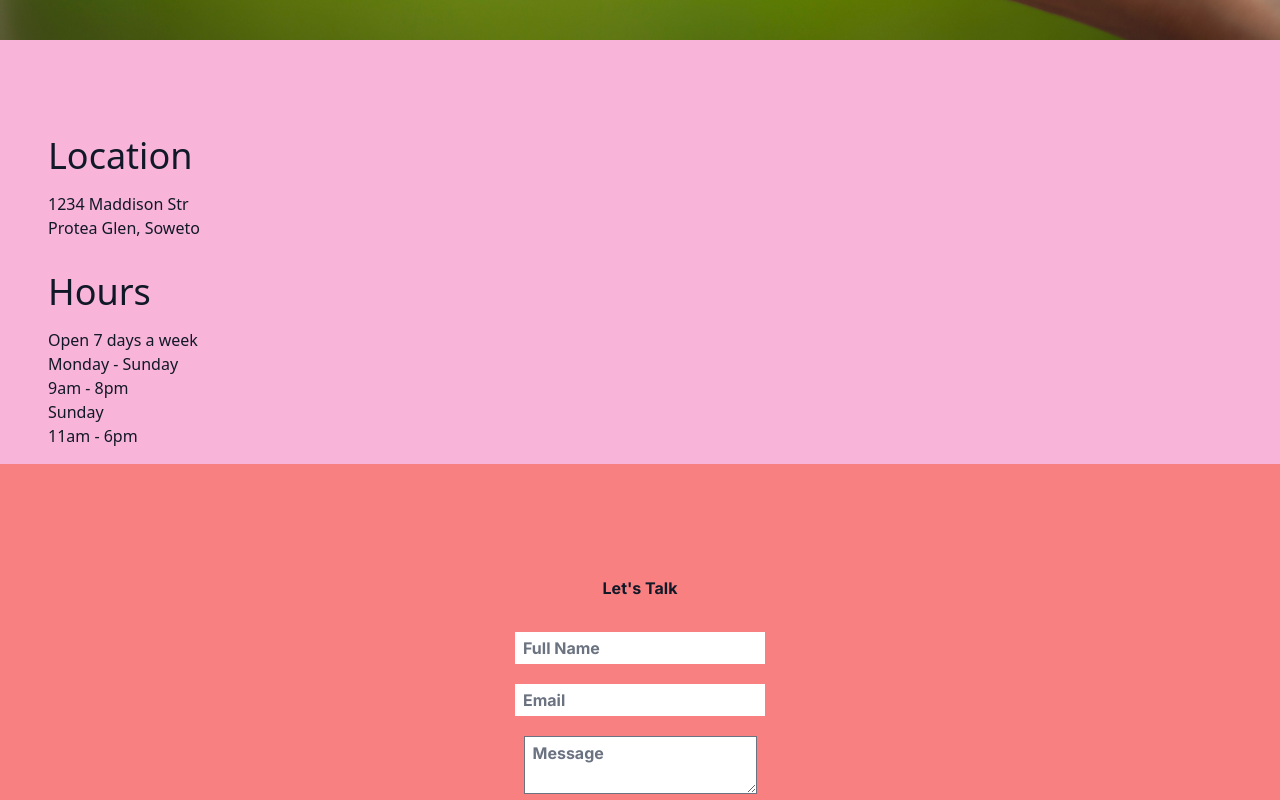
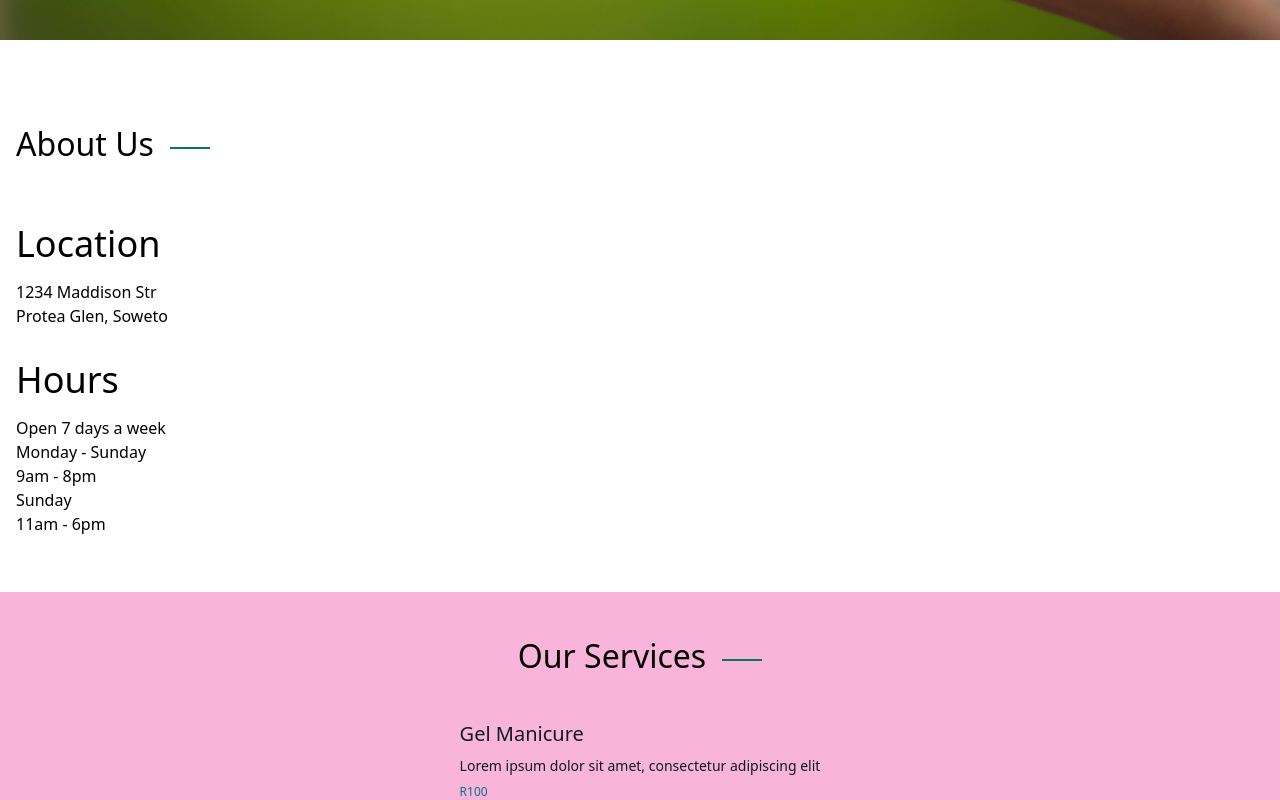
Before and after one commit to Mbhon1/Ingelosi-App, a Next.js app: page / in a window 1280 px wide. Shown: the part 760-1560 px from the top of the page. Built offline with nearby package versions, Linux system fonts and the light colour scheme.

Commit message:
adding content pt.1

```diff
--- /dev/null
+++ b/components/About.jsx
@@ -0,0 +1,40 @@
+import React from "react";
+import Headings from "./Headings";
+
+const About = () => {
+  return (
+    <section id="about" className="container px-4 py-10 mx-auto">
+      <Headings title="About Us" />
+      <div className="grid grid-cols-1 md:grid-cols-2 gap-[60px]">
+        <div className="py-4 ">
+          <h2 className="pb-4 text-4xl">Location</h2>
+          <p>1234 Maddison Str</p>
+          <p>Protea Glen, Soweto</p>
+        </div>
+      </div>
+
+      <div className="py-4 overflow-hidden">
+        <h2 className="pb-4 overflow-hidden text-4xl">Hours</h2>
+        <ul>
+          <div className="overflow-hidden">
+            <li>Open 7 days a week</li>
+          </div>
+          <div className="overflow-hidden">
+            <li>Monday - Sunday</li>
+          </div>
+          <div className="overflow-hidden">
+            <li>9am - 8pm</li>
+          </div>
+          <div className="overflow-hidden">
+            <li>Sunday</li>
+          </div>
+          <div className="overflow-hidden">
+            <li>11am - 6pm</li>
+          </div>
+        </ul>
+      </div>
+    </section>
+  );
+};
+
+export default About;
--- a/components/Contact.jsx
+++ b/components/Contact.jsx
@@ -1,22 +1,21 @@
 import { motion } from "framer-motion";
-import Layout from "@/layouts/layout";
 import Form from "./Form";
 
 const letsTalk = "Let's Talk";
 export default function Contact() {
   return (
-    <Layout>
+    <>
       <motion.div
         id="contact"
         initial={{ x: "-100%" }}
         animate={{ x: "0%" }}
         transition={{ duration: 0.95, ease: "easeOut" }}
         exit={{ opacity: 1 }}
-        className="pt-20 text-gray-900 absolute  w-full h-full bg-red-400 lg:px-48 px-12"
+        className="text-gray-900 bg-red-400 lg:px-48 px-12"
       >
         <motion.div className="text-center py-8">{letsTalk}</motion.div>
         <Form />
       </motion.div>
-    </Layout>
+    </>
   );
 }
--- /dev/null
+++ b/components/Headings.jsx
@@ -0,0 +1,12 @@
+import React from "react";
+
+const Headings = (props) => {
+  return (
+    <div className="text-black text-[32px] font-medium flex items-center gap-4 py-10">
+      {props.title}
+      <div className="bg-emerald-700 h-[2px] w-[40px] translate-y-1"></div>
+    </div>
+  );
+};
+
+export default Headings;
--- a/components/MyFooter.jsx
+++ b/components/MyFooter.jsx
@@ -1,18 +1,14 @@
-import Layout from "@/layouts/layout";
-import { Footer } from "flowbite-react";
+import { CgCopyright } from "react-icons/cg";
 
-export default function MyFooter() {
+export default function MyFooter(props) {
   return (
-    <div className="fixed bottom-0 left-0 w-full px-5 pb-8">
-      <Footer container={true}>
-        <Footer.Copyright href="#" by=" Ingelosi™" year={2023} />
-        <Footer.LinkGroup className="justify-between">
-          <Footer.Link href="/about">About</Footer.Link>
-          <Footer.Link href="#">Privacy Policy</Footer.Link>
-          <Footer.Link href="#">Licensing</Footer.Link>
-          <Footer.Link href="/contact">Contact</Footer.Link>
-        </Footer.LinkGroup>
-      </Footer>
+    <div className="bg-[url(/footer.jpeg)] bg-cover bg-center h-[100px]  text-white grid place-items-center">
+      <div className="text-center text-xl backdrop-blur-md backdrop-brightness-50">
+        <p>Maintained by Mbhoni</p>
+        <p className="flex items-center">
+          <CgCopyright className="mr-1" /> {props.date} {props.rights}
+        </p>
+      </div>
     </div>
   );
 }
--- a/components/MyNavbar.jsx
+++ b/components/MyNavbar.jsx
@@ -28,6 +28,16 @@ export default function MyNavbar(props) {
             smooth={true}
             offset={-0}
             duration={500}
+            to="about"
+            className="hover:text-emerald-700 cursor-pointer"
+          >
+            About
+          </Link>
+          <Link
+            spy={true}
+            smooth={true}
+            offset={-0}
+            duration={500}
             to="service"
             className="hover:text-emerald-700 cursor-pointer"
           >
--- a/components/Service.jsx
+++ b/components/Service.jsx
@@ -1,65 +1,25 @@
 import { motion } from "framer-motion";
 import { Timeline } from "flowbite-react";
+import offers from "@/pages/api/offers";
+import Headings from "./Headings";
 
 export default function Service(props) {
+  const ourOffers = offers.map((offer) => {
+    return (
+      <div key={offer.id} className="flex flex-col gap-2">
+        <h2 className="text-xl">{offer.title}</h2>
+        <p className="text-sm">{offer.desc}</p>
+        <span className="text-xs text-teal-600">{offer.price}</span>
+      </div>
+    );
+  });
+
   return (
-    <>
-      <section id="service" className="">
-        <motion.div
-          initial={{ y: "-100%" }}
-          animate={{ y: "0%" }}
-          transition={{ duration: 0.95, ease: "easeOut" }}
-          exit={{ opacity: 1 }}
-          className="relative top-0 left-0 w-full h-full px-12 pt-20 text-gray-900 bg-pink-300 lg:px-98"
-        >
-          <h2 className="text-xl">{props.title}</h2>
-          <p className="text-sm">{props.desc}</p>
-          <span className="text-xs text-teal-600">{props.price}</span>
-
-          <div className="py-4 ">
-            <h2 className="pb-4 text-4xl">Location</h2>
-            <p>1234 Maddison Str</p>
-            <p>Protea Glen, Soweto</p>
-          </div>
-
-          <motion.div vaariants={container1} className="py-4 overflow-hidden">
-            <h2 className="pb-4 overflow-hidden text-4xl">Hours</h2>
-            <ul>
-              <div className="overflow-hidden">
-                <li vaariants={item1}>Open 7 days a week</li>
-              </div>
-              <div className="overflow-hidden">
-                <li vaariants={item1}>Monday - Sunday</li>
-              </div>
-              <div className="overflow-hidden">
-                <li vaariants={item1}>9am - 8pm</li>
-              </div>
-              <div className="overflow-hidden">
-                <li vaariants={item1}>Sunday</li>
-              </div>
-              <div className="overflow-hidden">
-                <li vaariants={item1}>11am - 6pm</li>
-              </div>
-            </ul>
-          </motion.div>
-        </motion.div>
-      </section>
-    </>
+    <section id="service" className="">
+      <div className="text-gray-900 w-screen flex flex-col items-center px-4 bg-pink-300 lg:px-98">
+        <Headings title="Our Services" />
+        {ourOffers}
+      </div>
+    </section>
   );
 }
-
-const container1 = {
-  hidden: { opacity: 0 },
-  show: {
-    opacity: 1,
-    transition: {
-      delayChildren: 0.5,
-      staggerChildren: 0.2,
-    },
-  },
-};
-
-const item1 = {
-  hidden: { y: "-100%" },
-  show: { y: "0%", transition: { duration: 1 } },
-};
--- a/components/Sidebar.jsx
+++ b/components/Sidebar.jsx
@@ -27,6 +27,16 @@ const Sidebar = (props) => {
           Home
         </Link>
         <Link
+          to="about"
+          spy={true}
+          smooth={true}
+          offset={-0}
+          duration={500}
+          className="hover:text-emerald-700"
+        >
+          About
+        </Link>
+        <Link
           to="service"
           spy={true}
           smooth={true}
--- a/pages/index.js
+++ b/pages/index.js
@@ -6,6 +6,7 @@ import Service from "@/components/Service";
 import Contact from "@/components/Contact";
 import Sidebar from "@/components/Sidebar";
 import { useState } from "react";
+import About from "@/components/About";
 
 const name = "Nailed By Ingelosi is a salon that offers menicure and pedicure.";
 const siteTitle = "Ingelosi";
@@ -34,6 +35,7 @@ export default function Home() {
           description="Lorem ipsum dolor sit amet consectetur adipisicing elit. Soluta expedita blanditiis est explicabo voluptate inventore quaerat harum laudantium doloribus itaque!"
           title="Nailed By Ingelosi"
         />
+        <About />
         <Service />
         <Contact />
       </main>
--- a/styles/globals.css
+++ b/styles/globals.css
@@ -6,7 +6,6 @@ html,
 body {
   padding: 0;
   margin: 0;
-  overflow: hidden;
 }
 
 .item {
```
